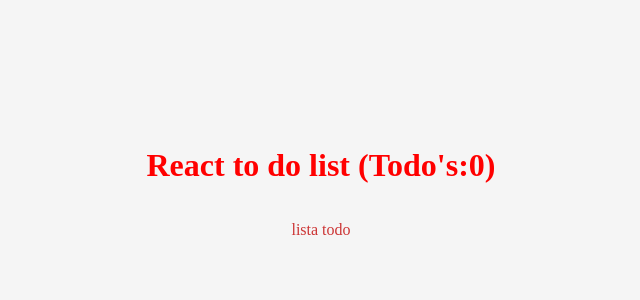
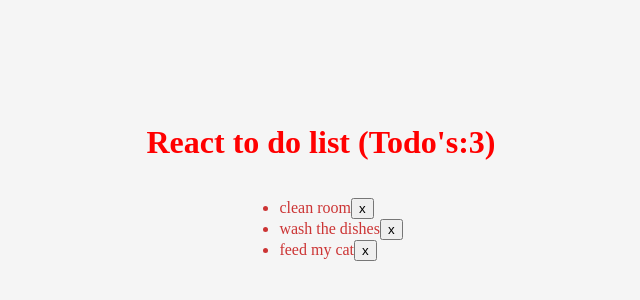
Before and after one commit to karlossg/reactToDo, a React app: page / in a window 1280 px wide. Shown: the part 218-518 px from the top of the page, without its empty margins (327-967 px from the left). Built offline with nearby package versions, Linux system fonts and the light colour scheme.

Commit message:
remove method not working

```diff
--- a/src/components/TodoList.js
+++ b/src/components/TodoList.js
@@ -1,5 +1,24 @@
 import React from 'react';
 import styles from './TodoList.css';
 
-const TodoList = props => <p>lista todo</p>;
+const TodoList = props => {
+  const todos = props.todos;
+  console.log(props);
+  return (
+    <ul>
+      {todos.map(todo => (
+        <li key={todo.id} id={todo.id}>
+          {todo.text}
+          <button
+            onClick={e => {
+              props.remove(e.target.parentElement.id);
+            }}
+          >
+            x
+          </button>
+        </li>
+      ))}
+    </ul>
+  );
+};
 export default TodoList;
--- a/src/containers/App.js
+++ b/src/containers/App.js
@@ -8,7 +8,20 @@
   constructor(props) {
     super(props);
     this.state = {
-      data: []
+      data: [
+        {
+          id: 1,
+          text: 'clean room'
+        },
+        {
+          id: 2,
+          text: 'wash the dishes'
+        },
+        {
+          id: 3,
+          text: 'feed my cat'
+        }
+      ]
     };
   }
   addTodo(val) {
```
Also changed, not shown: 1 other file (tests, documents, lock files or other folders).
